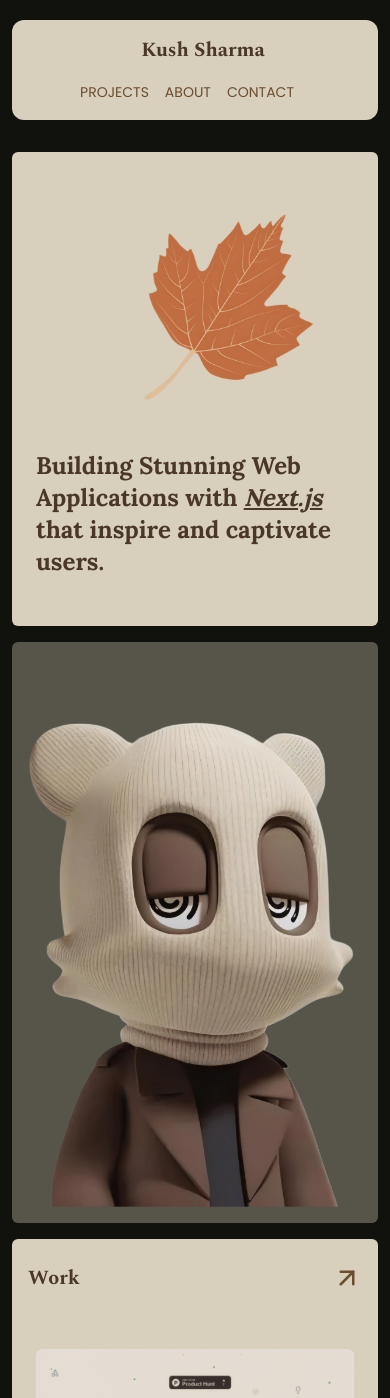
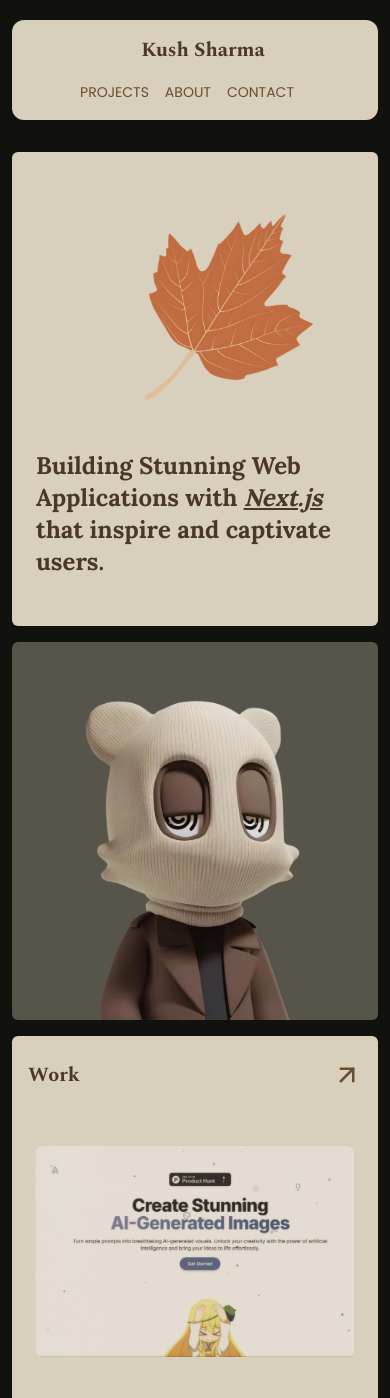
Before and after one commit to Kushhhhhhhh/Bentolio, a Next.js app: page / in a window 390 px wide. Shown: the top 1398 px of the page. Built offline with nearby package versions, Linux system fonts and the light colour scheme; a web font is replaced by a local one.

Commit message:
Fix Responsiveness

```diff
--- a/src/app/page.tsx
+++ b/src/app/page.tsx
@@ -125,14 +125,14 @@ export default function Home() {
           {/* Box 2 */}
           <div
             ref={mainImageRef}
-            className="bg-[#57544a] rounded-md flex items-center justify-center p-4"
+            className="bg-[#57544a] rounded-md flex items-end justify-center"
           >
             <Image
               src="/avatar.png"
               alt="Kush Sharma"
               width={500}
               height={500}
-              className="w-full max-w-[400px] sm:max-w-[450px] md:max-w-[500px] h-auto object-contain pt-12"
+              className="w-full max-w-[300px] sm:max-w-[350px] md:max-w-[400px] h-auto object-cover pt-12 px-10 md:px-20"
               priority
             />
           </div>
```
